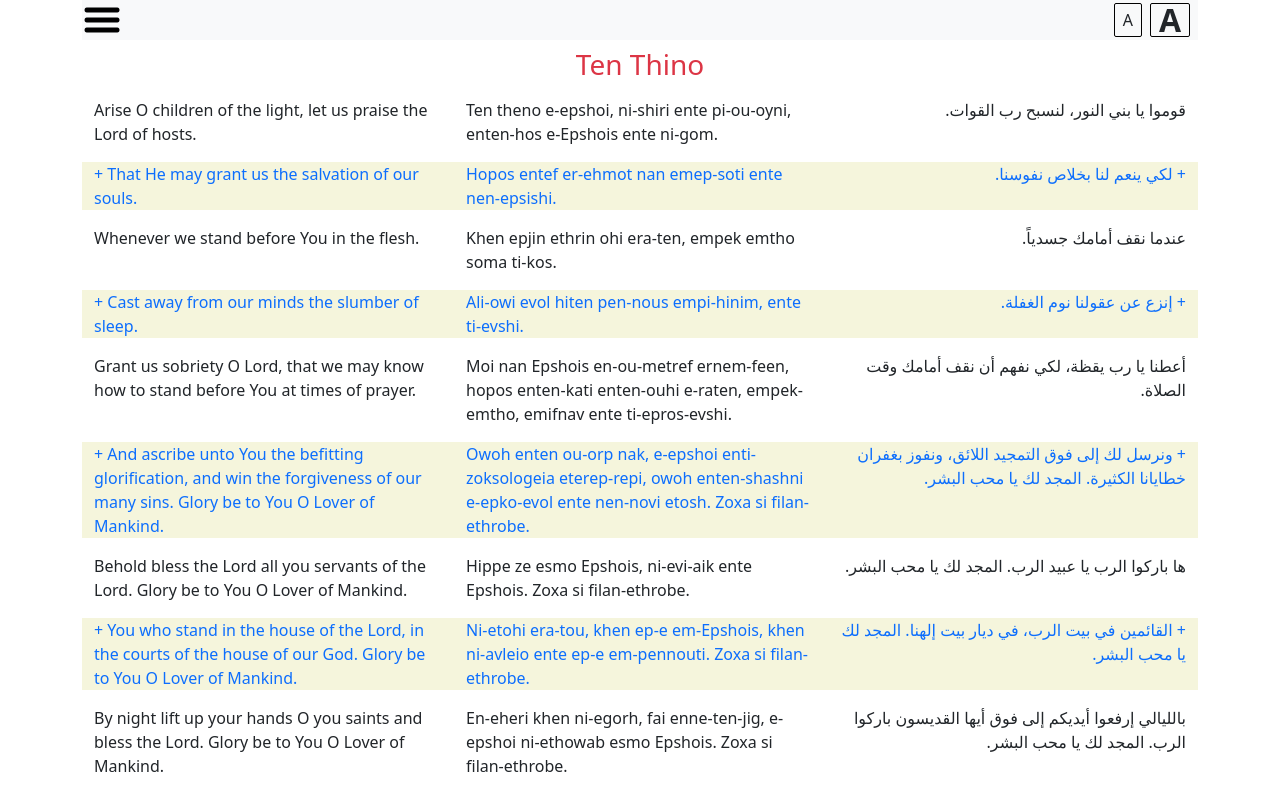
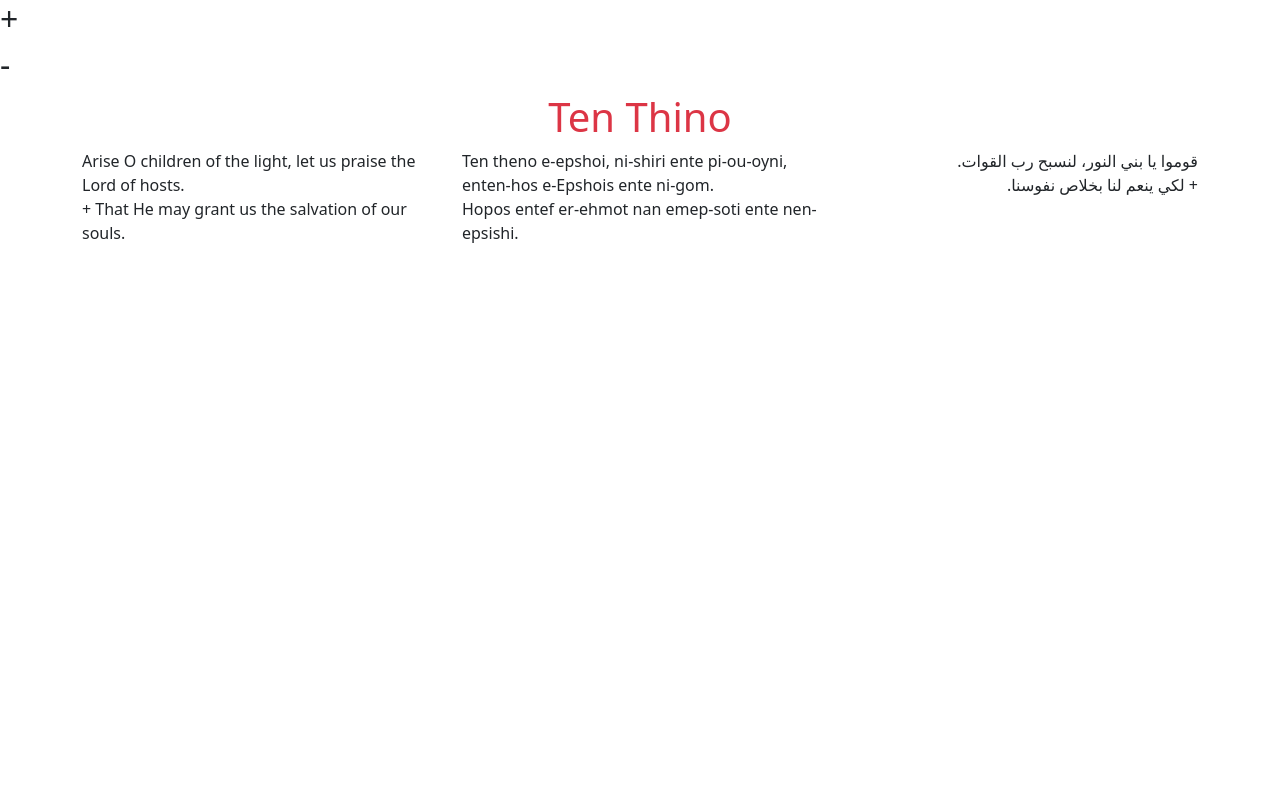
Before and after one commit to tonymelek/Psalmody, a Vue app: page /#/slides in a window 1280 px wide. Before the commit this address led to /. Shown: the top 794 px of the page. Built offline with nearby package versions, Linux system fonts and the light colour scheme.

Commit message:
initila commit

```diff
--- a/package.json
+++ b/package.json
@@ -11,7 +11,8 @@
   "dependencies": {
     "animate.css": "^4.1.1",
     "bootstrap": "^5.3.0",
-    "vue": "^3.3.4"
+    "vue": "^3.3.4",
+    "vue-router": "^4.2.4"
   },
   "devDependencies": {
     "@vitejs/plugin-vue": "^4.2.3",
--- a/src/App.vue
+++ b/src/App.vue
@@ -1,11 +1,11 @@
+
+<template>
+<router-view />
+</template>
 <script setup>
-import Sunday from './containers/Sunday.vue';
+
 
 
 </script>
 
-<template>
-  <Sunday />
-</template>
-
 <style scoped></style>
--- a/src/assets/hymns/ten_thino.js
+++ b/src/assets/hymns/ten_thino.js
@@ -86,7 +86,6 @@ export default {
         "Epshois ek-e a-ou-own, enna esvoto, owoh ere roy go empek esmo."
     ],
     "arabic": [
-        "لحن تين ثينو",
         "قوموا يا بني النور، لنسبح رب القوات.",
         "+ لكي ينعم لنا بخلاص نفوسنا.",
         "عندما نقف أمامك جسدياً.",
--- /dev/null
+++ b/src/containers/Slides.vue
@@ -0,0 +1,75 @@
+<template>
+    <div>
+
+            <h2 @click="incrementverseGroup" class="cursor-pointer" :class="verseGroupSize*(verseGroupIndex+1)>=currentHymn.length &&'text-danger'">+</h2>
+            <h2 @click="decrementverseGroup" class="cursor-pointer">-</h2>
+            <div class="container">
+
+            <div class="row">
+                <h1 class="text-danger text-center" :id="currentHymn.name">{{ currentHymn.name }}</h1>
+                <div class="col">
+                    <div  v-for="verse in currentHymn.english.slice(verseGroupSize*verseGroupIndex,verseGroupSize*(verseGroupIndex+1))">
+                {{ verse }}
+            </div>
+                </div>
+                <div class="col">
+                    <div v-for="verse in currentHymn.copticEnglish.slice(verseGroupSize*verseGroupIndex,verseGroupSize*(verseGroupIndex+1))">
+                {{ verse }}
+            </div>
+                </div>
+                <div class="col arabic">
+                    <div v-for="verse in currentHymn.arabic.slice(verseGroupSize*verseGroupIndex,verseGroupSize*(verseGroupIndex+1))">
+                {{ verse }}
+                    </div>
+                </div>
+
+            </div>
+
+            </div>
+
+
+
+    </div>
+</template>
+
+<script>
+import hymns from '../assets/hymns'
+    export default {
+        name:'tasbeha-slides',
+        data:()=>({
+            selectedHymns: hymns,
+            verseGroupSize:2,
+            verseGroupIndex:0,
+            hymnIndex:0,
+        }),
+        computed:{
+            currentHymn(){
+                return this.selectedHymns[this.hymnIndex]
+            }
+        },
+        methods:{
+            incrementverseGroup(){
+                console.log((this.verseGroupIndex+1)*this.verseGroupSize+this.verseGroupSize,this.verseGroupSize,this.currentHymn.copticEnglish.length);
+                if((this.verseGroupIndex+1)*this.verseGroupSize+this.verseGroupSize>this.currentHymn.copticEnglish.length){
+                    this.verseGroupIndex=0;
+                    this.hymnIndex++
+                }else{
+                    this.verseGroupIndex++
+                }
+            },
+            decrementverseGroup(){
+                if(verseGroupIndex===0){
+                    this.hymnIndex--
+                }else{
+                    this.verseGroupIndex--
+
+                }
+            }
+        }
+
+    }
+</script>
+
+<style scoped>
+
+</style>
--- a/src/main.js
+++ b/src/main.js
@@ -3,5 +3,8 @@ import './style.css';
 import '../node_modules/bootstrap/dist/css/bootstrap.min.css'
 import 'animate.css'
 import App from './App.vue'
+import {router} from './router';
 
-createApp(App).mount('#app')
+const app = createApp(App);
+app.use(router);
+app.mount('#app');
--- /dev/null
+++ b/src/router.js
@@ -0,0 +1,14 @@
+import { createRouter, createWebHashHistory } from "vue-router";
+import Sunday from '../src/containers/Sunday.vue';
+import Slides from '../src/containers/Slides.vue';
+
+
+const routes = [
+    { path: '/', component: Sunday },
+    { path: '/slides', component: Slides },
+]
+
+export const router = createRouter({
+    history: createWebHashHistory(),
+    routes, // short for `routes: routes`
+})
```
Also changed, not shown: 1 other file (tests, documents, lock files or other folders).
